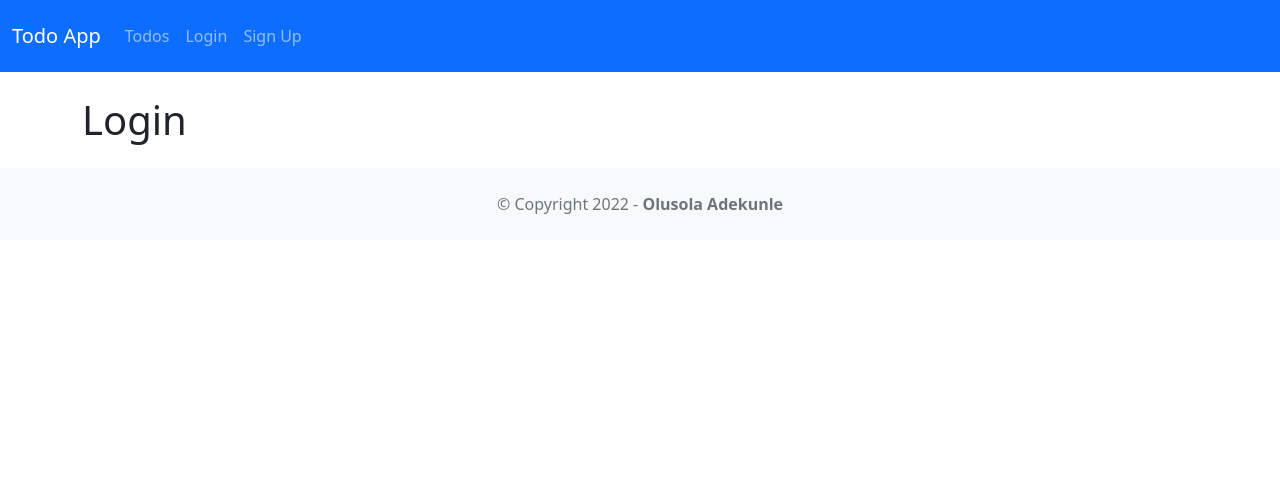
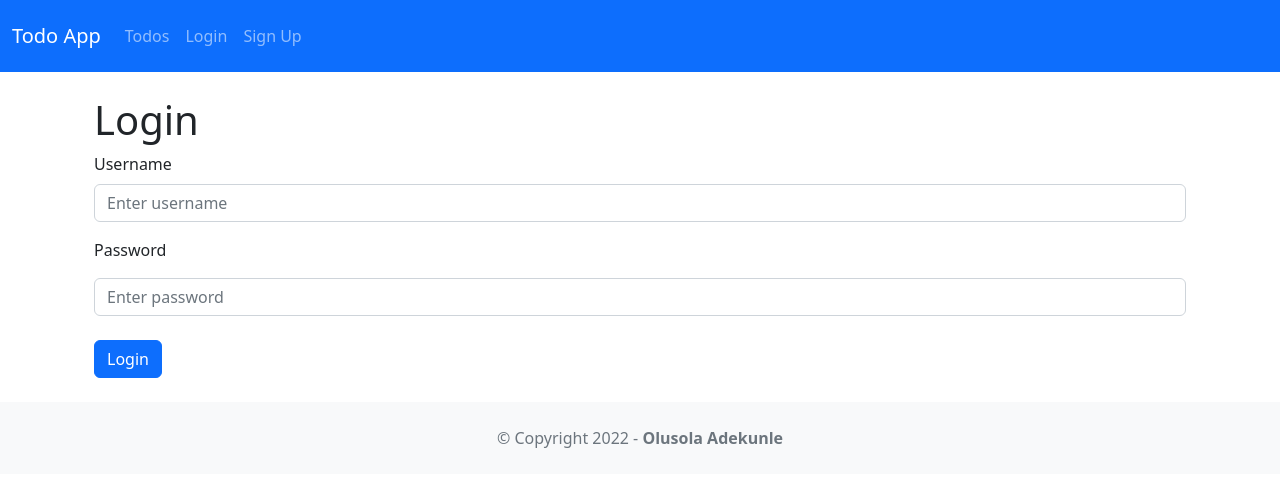
Before and after one commit to olusolaadek/todo_frontend, a React (Create React App) app: page /login in a window 1280 px wide. Shown: the top 486 px of the page. Built offline with nearby package versions, Linux system fonts and the light colour scheme.

Commit message:
implement login component

```diff
--- a/public/index.html
+++ b/public/index.html
@@ -1,14 +1,12 @@
 <!DOCTYPE html>
 <html lang="en">
+
 <head>
   <meta charset="utf-8" />
   <link rel="icon" href="%PUBLIC_URL%/favicon.ico" />
   <meta name="viewport" content="width=device-width, initial-scale=1" />
   <meta name="theme-color" content="#000000" />
-    <meta
-      name="description"
-      content="Web site created using create-react-app"
-    />
+  <meta name="description" content="Web site created using create-react-app" />
   <link rel="apple-touch-icon" href="%PUBLIC_URL%/logo192.png" />
   <!--
       manifest.json provides metadata used when your web app is installed on a
@@ -24,8 +22,9 @@
       work correctly both with client-side routing and a non-root public URL.
       Learn how to configure a non-root public URL by running `npm run build`.
     -->
-    <title>React App</title>
+  <title>TODO App</title>
 </head>
+
 <body>
   <noscript>You need to enable JavaScript to run this app.</noscript>
   <div id="root"></div>
@@ -40,4 +39,5 @@
       To create a production bundle, use `npm run build` or `yarn build`.
     -->
 </body>
+
 </html>
--- a/src/App.js
+++ b/src/App.js
@@ -13,18 +13,37 @@ import Nav from 'react-bootstrap/Nav';
 import Navbar from 'react-bootstrap/Navbar';
 import Container from 'react-bootstrap/Navbar';
 
+import TodoDataService from './services/todos'
+
 
 const App = () => {
-  // const user = null;
+
+
+
   const [user, setUser] = React.useState(null)
   const [token, setToken] = React.useState(null)
   const [error, setError] = React.useState('')
 
   async function login(user = null) { // default user to null
-    setUser(user);
+    TodoDataService.login(user)
+      .then(response => {
+        setToken(response.data.token);
+        setUser(user.username);
+        localStorage.setItem('token', response.data.token);
+        localStorage.setItem('user', user.username);
+        setError('');
+        console.log("Login successful");
+      })
+      .catch(e => {
+        console.log('login: ', e)
+        setError(e.toString());
+      })
   }
   async function logout() {
-    setUser(null);
+    setToken('');
+    setUser('');
+    localStorage.setItem('token', '');
+    localStorage.setItem('user', '');
   }
   async function signup(user = null) { // default user to null
     setUser(user);
@@ -44,7 +63,7 @@ const App = () => {
               <Container>
                 <Link className="nav-link" to={"/"}>Todos</Link>
                 {user ? (
-                  <Link className="nav-link">Logout ({user})</Link>
+                  <Link className="nav-link" onClick={logout}>Logout ({user})</Link>
                 ) : (
                   <>
                     <Link className="nav-link" to={"/login"}>Login</Link>
--- a/src/components/login.js
+++ b/src/components/login.js
@@ -5,22 +5,55 @@ import Button from "react-bootstrap/Button";
 
 const Login = (props) => {
     const [username, setUsername] = useState("")
-    const [password, getPassword] = useState("")
+    const [password, setPassword] = useState("")
 
     const onChangeUsername = (e) => {
         const username = e.target.value;
         setUsername(username);
     }
 
-    const onChnagePassword = (e) => {
-        password = e.target.value;
-        setPassword(password);
+    const onChangePassword = (e) => {
+        const pass = e.target.value;
+        setPassword(pass);
+    }
+
+    const login = (e) => {
+        console.log(username);
+
+        props.login({ username: username, password: password });
+        // if (localStorage.getItem('username') === username) {
+        //     props.history.push('/')
+        // }
+        props.history.push('/')
     }
 
     return (
-        <div>
+        <Container>
             <h1>Login</h1>
-        </div>
+            <Form>
+                <Form.Group className="mb-3">
+                    <Form.Label>Username</Form.Label>
+                    <Form.Control
+                        type="text"
+                        placeholder="Enter username"
+                        value={username}
+                        onChange={onChangeUsername}
+                    />
+                </Form.Group >
+                <Form.Group>
+                    <Form.Label className="mb-3">Password</Form.Label>
+                    <Form.Control
+                        type="password"
+                        placeholder="Enter password"
+                        value={password}
+                        onChange={onChangePassword}
+                    />
+                </Form.Group>
+                <br />
+                <Button variant="primary" type="button" onClick={login} >Login</Button>
+            </Form>
+
+        </Container >
     )
 }
 
--- a/src/services/todos.js
+++ b/src/services/todos.js
@@ -34,3 +34,5 @@ class TodoDataService {
         return axios.post("http://localhost:8000/api/signup/", data);
     }
 }
+
+export default new TodoDataService;
```
Lines whose indentation alone changed are shown as unchanged.
